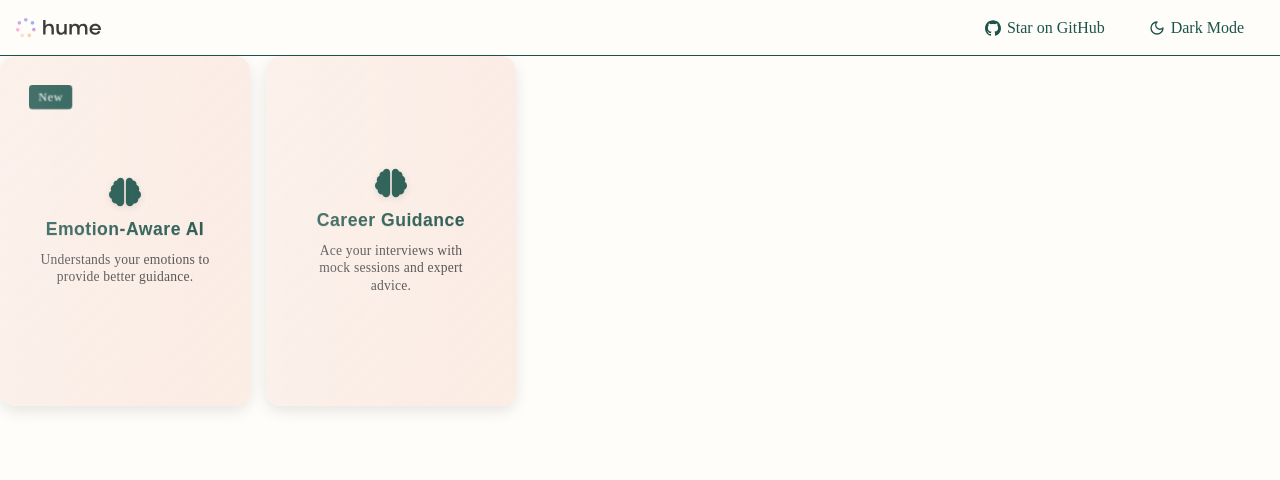
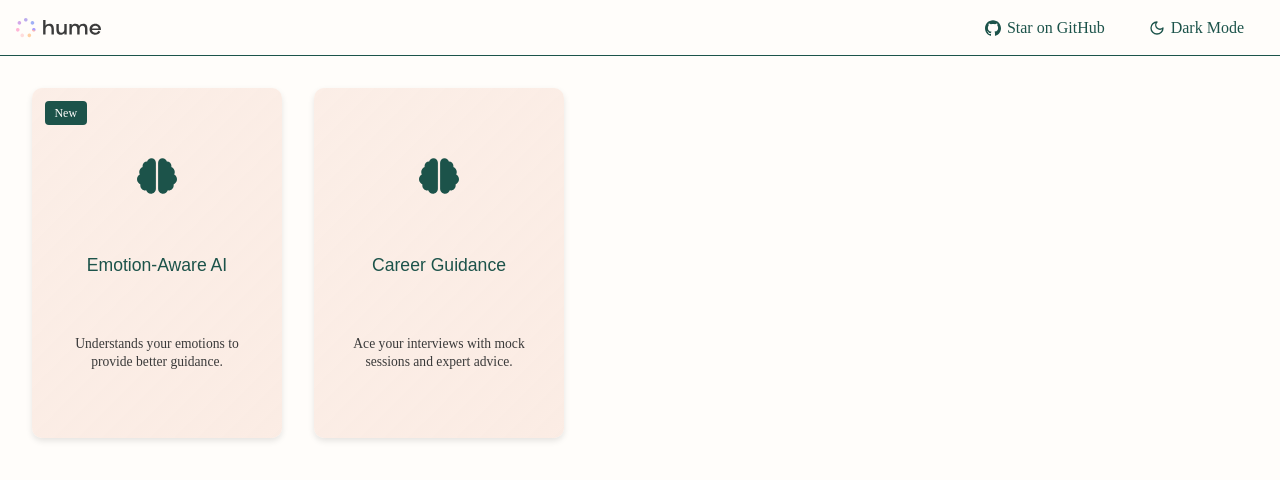
Before and after one commit to a-elhaag/voicezon_emo, a Next.js app: page / in a window 1280 px wide. Shown: the top 480 px of the page. Built offline with nearby package versions, Linux system fonts and the light colour scheme.

Commit message:
refactor LandingPage and Card components for improved structure and styling

```diff
--- a/app/page.tsx
+++ b/app/page.tsx
@@ -2,27 +2,22 @@ import React from "react";
 import Card from "@/components/Card";
 import { FaBrain } from "react-icons/fa";
 
-const LandingPage: React.FC = () => {
+export default function LandingPage() {
   return (
-    <div className="landing-wrapper" style={{ display: "flex", gap: "1rem" }}>
-      {/* Card 1 */}
+    <div style={{ display: "flex", gap: "2rem", padding: "2rem" }}>
       <Card
-        icon={<FaBrain size={32} color="var(--color-dark-teal)" />}
+        icon={<FaBrain size={40} color="var(--color-dark-teal)" />}
         title="Emotion-Aware AI"
         shortDescription="Understands your emotions to provide better guidance."
         detailedDescription="VoiceZon uses real-time emotional analysis to deliver personalized insights for career and personal growth."
-        badgeText="New" // optional
+        badgeText="New"
       />
-
-      {/* Card 2 */}
       <Card
-        icon={<FaBrain size={32} color="var(--color-dark-teal)" />}
+        icon={<FaBrain size={40} color="var(--color-dark-teal)" />}
         title="Career Guidance"
         shortDescription="Ace your interviews with mock sessions and expert advice."
         detailedDescription="Get tailored feedback, relevant resources, and confidence-building strategies for your next big interview."
       />
     </div>
   );
-};
-
-export default LandingPage;
+}
--- a/components/Card.css
+++ b/components/Card.css
@@ -4,61 +4,32 @@
   height: 350px;
   position: relative;
   transform-style: preserve-3d;
-  transition: all 0.8s cubic-bezier(0.175, 0.885, 0.32, 1.275);
+  transition: transform 0.8s ease-in-out, width 0.3s ease, height 0.3s ease;
   cursor: pointer;
-  perspective: 1500px;
-  border-radius: 15px;
+  perspective: 1000px;
+  border-radius: 10px;
   overflow: hidden;
-  box-shadow: 0 5px 15px rgba(0, 0, 0, 0.1);
-  will-change: transform;
-  -webkit-font-smoothing: antialiased;
-  -moz-osx-font-smoothing: grayscale;
+  /* In case we add a gradient or shadow */
+  box-shadow: 0 3px 6px rgba(0, 0, 0, 0.1);
 }
 
-/* Update flip animation */
+/* Flip on click */
 .card-container.is-flipped {
-  transform: rotateY(180deg) scale(1.05);
-  box-shadow: 0 15px 30px rgba(0, 0, 0, 0.2);
+  transform: scale(1.1);
 }
 
-.card-front,
-.card-back {
-  width: 100%;
-  height: 100%;
-  position: absolute;
-  backface-visibility: hidden;
-  background: linear-gradient(135deg,
-      rgba(251, 236, 228, 0.9) 0%,
-      rgba(251, 236, 228, 1) 100%);
-  /* subtle peach gradient */
-  display: flex;
-  flex-direction: column;
-  align-items: center;
-  justify-content: center;
-  padding: 1rem;
-  transform-style: preserve-3d;
-  transition: all 0.8s cubic-bezier(0.175, 0.885, 0.32, 1.275);
-  text-rendering: optimizeLegibility;
-  transform: translateZ(0);
-  backface-visibility: hidden;
-  -webkit-backface-visibility: hidden;
+.card-container.is-flipped .card-front {
+  transform: rotateY(180deg);
 }
 
-/* Reset individual side transforms */
-.card-front {
-  transform: rotateY(0);
-}
-
-.card-back {
-  transform: rotateY(180deg);
-  position: absolute;
-  top: 0;
+.card-container.is-flipped .card-back {
+  transform: rotateY(0deg);
 }
 
 /* Hover indication */
-.card-container:hover:not(.is-flipped) {
-  transform: scale(1.05) translateY(-10px);
-  box-shadow: 0 15px 30px rgba(0, 0, 0, 0.2);
+.card-container:hover {
+  transform: scale(1.05);
+  box-shadow: 0 5px 12px rgba(0, 0, 0, 0.15);
 }
 
 /* Both sides share base styles */
@@ -75,39 +46,9 @@
   display: flex;
   flex-direction: column;
   align-items: center;
-  justify-content: center;
-  padding: 1rem;
-  transform-style: preserve-3d;
-  transition: all 0.8s cubic-bezier(0.175, 0.885, 0.32, 1.275);
-  text-rendering: optimizeLegibility;
-  transform: translateZ(0);
-  backface-visibility: hidden;
-  -webkit-backface-visibility: hidden;
-}
-
-/* Content wrapper to prevent text distortion */
-.content-wrapper {
-  position: relative;
-  width: 100%;
-  height: 100%;
-  display: flex;
-  flex-direction: column;
-  align-items: center;
-  justify-content: center;
-  transform: translateZ(0);
-  will-change: transform;
-  backface-visibility: hidden;
-  -webkit-backface-visibility: hidden;
-  transition: opacity 0.3s ease;
-}
-
-/* Optional: Add fade effect during transition */
-.card-container.is-flipped .card-front .content-wrapper {
-  opacity: 0;
-}
-
-.card-container.is-flipped .card-back .content-wrapper {
-  opacity: 1;
+  justify-content: space-evenly;
+  padding: 14px;
+  transition: transform 0.6s ease;
 }
 
 /* FRONT SIDE */
@@ -115,45 +56,15 @@
   transform: rotateY(0deg);
 }
 
-.card-front::after,
-.card-back::after {
-  content: '';
-  position: absolute;
-  top: 0;
-  left: -100%;
-  width: 200%;
-  height: 100%;
-  background: linear-gradient(
-    90deg,
-    transparent,
-    rgba(255, 255, 255, 0.2),
-    transparent
-  );
-  transition: 0.5s;
-}
-
-.card-container:hover .card-front::after,
-.card-container:hover .card-back::after {
-  left: 100%;
-}
-
 .icon-wrapper {
-  margin-bottom: 0.5rem;
-  transform: translateZ(30px);
-  transition: transform 0.3s ease;
-  filter: drop-shadow(0 2px 3px rgba(0, 0, 0, 0.1));
+  margin-bottom: 2px;
 }
 
 .card-title {
   color: var(--color-dark-teal);
   font-size: 1.1rem;
-  margin-bottom: 0.5rem;
+  margin-bottom: 0.2rem;
   text-align: center;
-  transform: translateZ(25px);
-  font-weight: 600;
-  letter-spacing: 0.5px;
-  text-shadow: 0 1px 1px rgba(0, 0, 0, 0.1);
-  opacity: 0.95;
 }
 
 .card-short-desc {
@@ -162,16 +73,6 @@
   text-align: center;
   max-width: 80%;
   line-height: 1.3;
-  transform: translateZ(20px);
-  font-weight: 400;
-  letter-spacing: 0.2px;
-  opacity: 0.9;
-  transition: opacity 0.3s ease;
-}
-
-.card-container:hover .card-short-desc,
-.card-container:hover .card-detailed-desc {
-  opacity: 1;
 }
 
 /* Badge */
@@ -184,22 +85,11 @@
   padding: 0.2rem 0.6rem;
   font-size: 0.75rem;
   border-radius: 4px;
-  transform: translateZ(40px);
-  animation: badgePulse 2s infinite;
-  backdrop-filter: blur(4px);
-  font-weight: 500;
-  letter-spacing: 0.5px;
-}
-
-@keyframes badgePulse {
-  0% { transform: translateZ(40px) scale(1); }
-  50% { transform: translateZ(40px) scale(1.1); }
-  100% { transform: translateZ(40px) scale(1); }
 }
 
 /* BACK SIDE */
 .card-back {
-  transform: rotateY(180deg);
+  transform: rotateY(-180deg);
 }
 
 .card-detailed-desc {
@@ -208,16 +98,5 @@
   text-align: center;
   max-width: 85%;
   line-height: 1.4;
-  margin-bottom: 1rem;
-  transform: translateZ(20px);
-  font-weight: 400;
-  letter-spacing: 0.2px;
-  opacity: 0.9;
-  transition: opacity 0.3s ease;
+  margin-bottom: 2rem;
 }
-
-/* Smooth text transition for flip */
-.card-container.is-flipped .card-front *,
-.card-container.is-flipped .card-back * {
-  transition-delay: 0.2s;
-}
--- a/components/Card.tsx
+++ b/components/Card.tsx
@@ -34,20 +34,16 @@ const Card: React.FC<CardProps> = ({
         >
             {/* FRONT */}
             <div className="card-front">
-                <div className="content-wrapper">
                 {badgeText && <div className="badge">{badgeText}</div>}
                 <div className="icon-wrapper">{icon}</div>
                 <h3 className="card-title">{title}</h3>
                 <p className="card-short-desc">{shortDescription}</p>
             </div>
-            </div>
 
             {/* BACK */}
             <div className="card-back">
-                <div className="content-wrapper">
                 <h3 className="card-title">More Info</h3>
                 <p className="card-detailed-desc">{detailedDescription}</p>
-                </div>
             </div>
         </div>
     );
```
Lines whose indentation alone changed are shown as unchanged.
